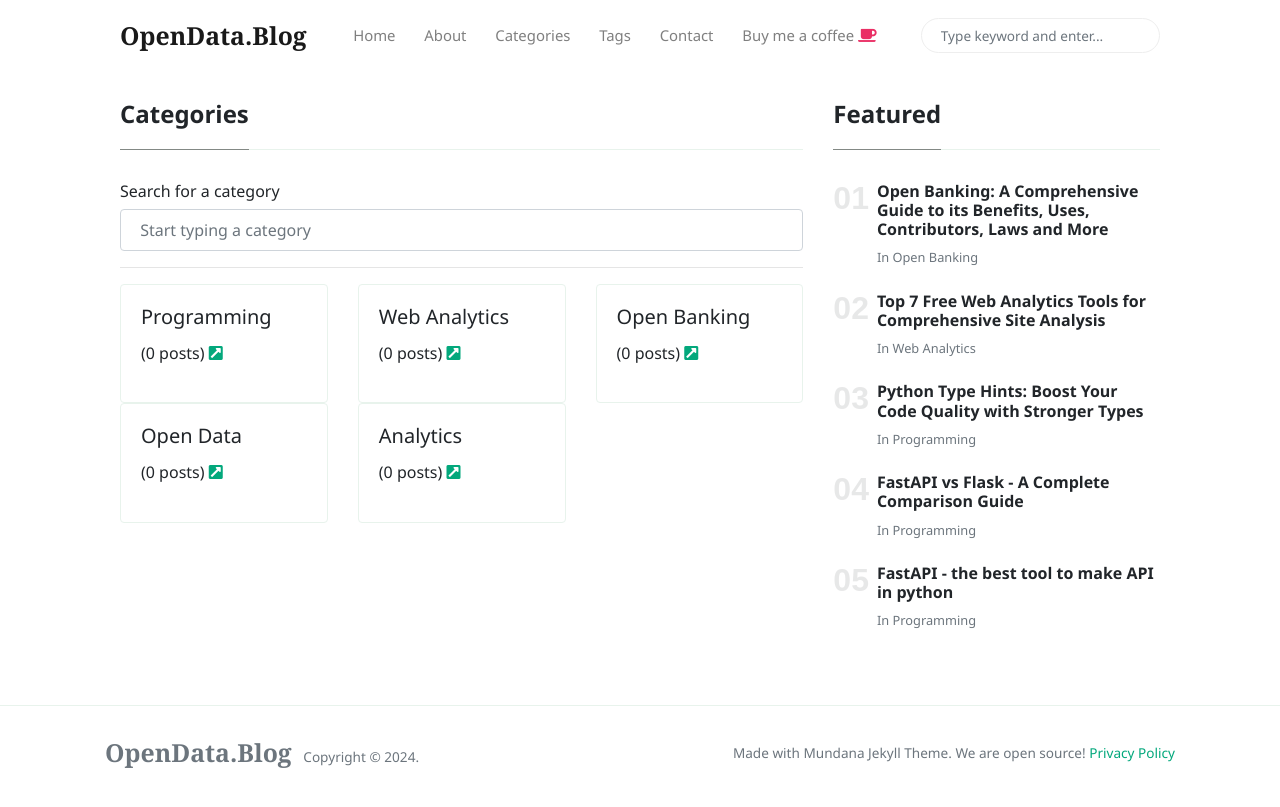
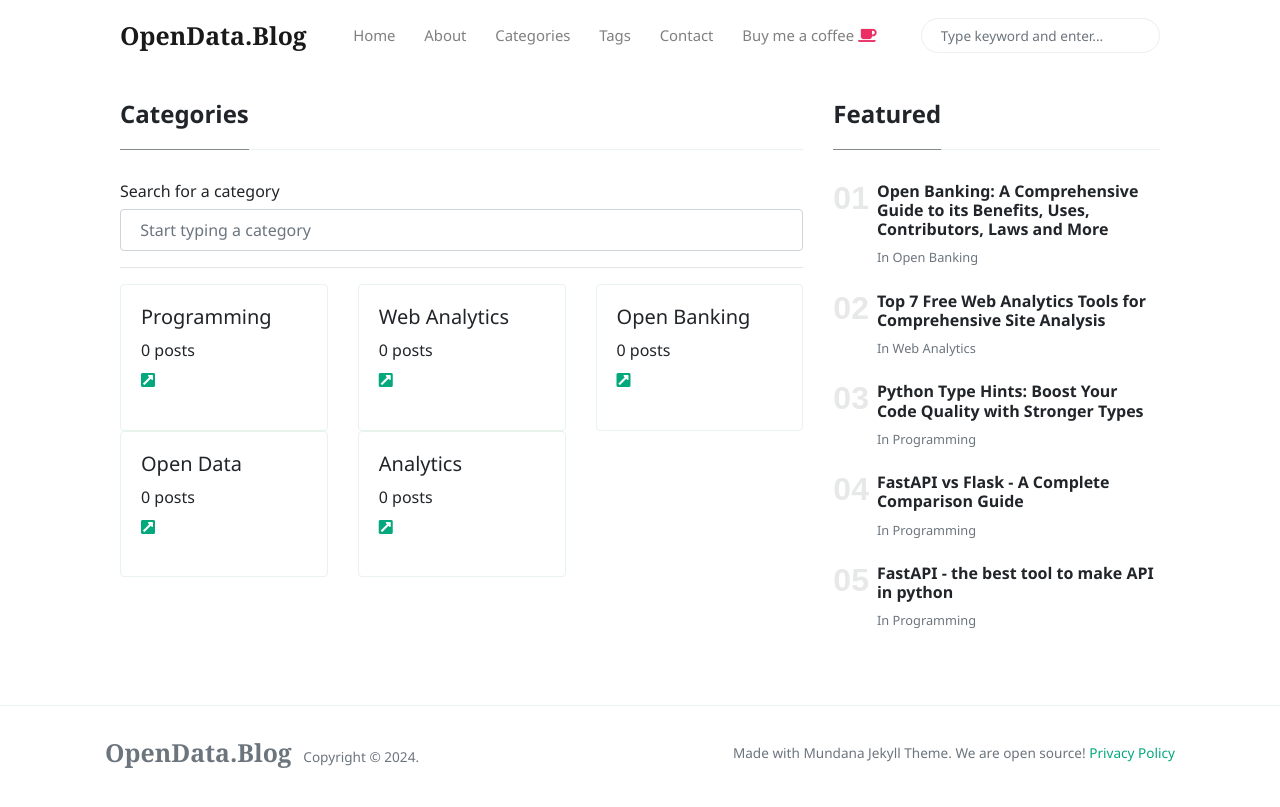
Before and after one commit to victorjohnsonk/victorjohnsonblog.github.io, a Jekyll site: the page built from _pages/categories.html, in a window 1280 px wide. Shown: the top 807 px of the page. Built offline with Jekyll 4.4.1, drawn with Linux system fonts in a browser that asks for light colours; nearby versions of some CDN libraries.

Commit message:
Update categories.html

```diff
--- a/_pages/categories.html
+++ b/_pages/categories.html
@@ -15,10 +15,12 @@ permalink: "/categories"
 			 <hr>
     <div class="row">
         {% for category in site.categories %}
+	    {% assign category_name = category[0] | downcase %}
         <div class="col-sm-4 item" id="{{ category[0] | downcase }}">
             <div class="card">
                 <div class="card-body">
-                    <h5 class="card-title">{{ category[0] }}</h5>({{ site.categories[category[0]] | downcase | size }} posts) <a href="{{ site.baseurl }}/categories?id={{ category[0] | downcase }}"><i class="fas fa-external-link-square-alt"></i></a></p>
+                    <h5 class="card-title">{{ category[0] }}</h5>
+			<h6>{{ site.categories[category_name] | size }} posts</h6> <a href="{{ site.baseurl }}/categories?id={{ category[0] | downcase }}"><i class="fas fa-external-link-square-alt"></i></a></p>
                 </div>
             </div>
         </div>
```
